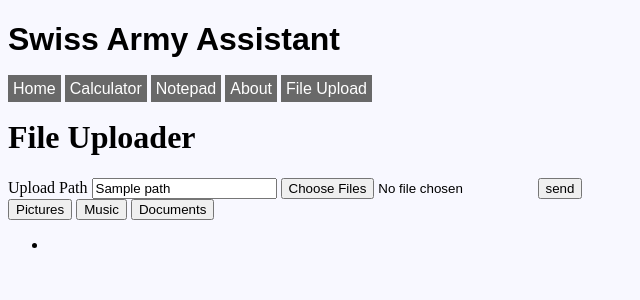
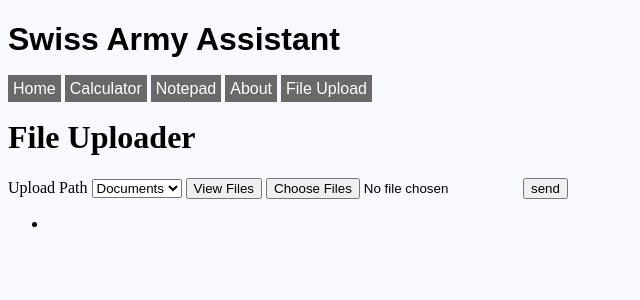
Before and after one commit to saltrupiao/SwissArmyAssistant, a Flask app: template templates/upload.html in a window 1280 px wide. Shown: the top 300 px of the page, without its empty margins (0-640 px from the left). Run offline with Flask 2, Linux system fonts and the light colour scheme; the template is opened without the code that fills it: most values are stand-ins (such as "Sample title", 1, 10 or a date in 2020); some libraries are stand-ins or nearby versions.

Commit message:
File with dropdown

```diff
--- a/main.py
+++ b/main.py
@@ -64,13 +64,15 @@ def noteFunctions():
 
 @app.route('/files', methods=['GET', 'POST'])
 def file():
-    if request.method == 'POST' and request.form.get('hiddenTag') == "Upload":
-        path = setFilePath()
-        upload(APP_ROOT)
-    elif request.method == 'POST':
-        path = request.form.get('hiddenTag')
-    else:
-        path = "/home/connor/Documents/smproject/SwissArmyAssistant/static/media"
+    if request.method == 'POST':
+        tag = request.form['hiddenTag']
+        if tag == "Upload":
+            path = setFilePath()
+            upload(APP_ROOT)
+        elif tag == "Browse":
+            path = request.form.get('hiddenTag')
+        else:
+            path = "/home/connor/Documents/smproject/SwissArmyAssistant/static/media"
 
     files = dir_listing(path)
 
--- a/templates/upload.html
+++ b/templates/upload.html
@@ -9,18 +9,17 @@
 <h1>File Uploader</h1>
 <form id="upload-form" action="{{ url_for('file') }}" method="POST" enctype="multipart/form-data">
     <label>Upload Path</label>
-    <input type="text" value="{{ path }}" name="txtpath">
+    <select name="folder">
+        <option value="Documents">Documents</option>
+        <option value="Music">Music</option>
+        <option value="Pictures">Pictures</option>
+    </select>
+    <input type="submit" value="View Files" onclick="document.getElementById('hiddenTag').value('List')">
+    <!--<input type="text" value="{{ path }}" name="txtpath">-->
     <input type="file" name="file" accept="image/*" multiple>
     <input type="submit" value="send" onclick="document.getElementById('hiddenTag').value('Upload')">
 </form>
 
-
-
-<form method="post">
-    <input type="submit" value="Pictures" onclick="document.getElementById('hiddenTag').value('Pictures')">
-    <input type="submit" value="Music" onclick="document.getElementById('hiddenTag').value('Music')">
-    <input type="submit" value="Documents" onclick="document.getElementById('hiddenTag').value('Documents')">
-</form>
 
 <ul>
 {% for file in files %}
```
